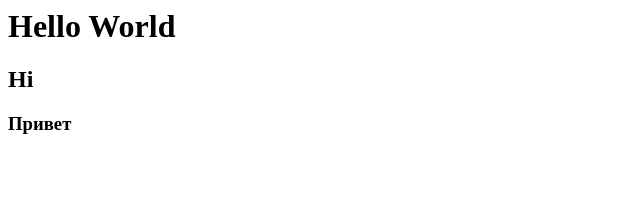
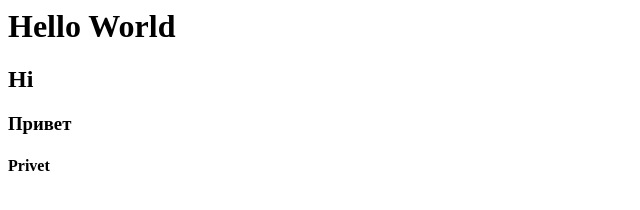
Before and after one commit to Viktor7007/new_git, a plain HTML site: page index.html in a window 1280 px wide. Shown: the full height of the page, 0-640 px from the left. Drawn offline with Linux system fonts and the light colour scheme.

Commit message:
Добавил тег H4

```diff
--- a/index.html
+++ b/index.html
@@ -1,3 +1,4 @@
 <h1> Hello World </h1>
 <H2> Hi </h2>
 <h3> Привет </h3>
+<h4> Privet </h4>
```
